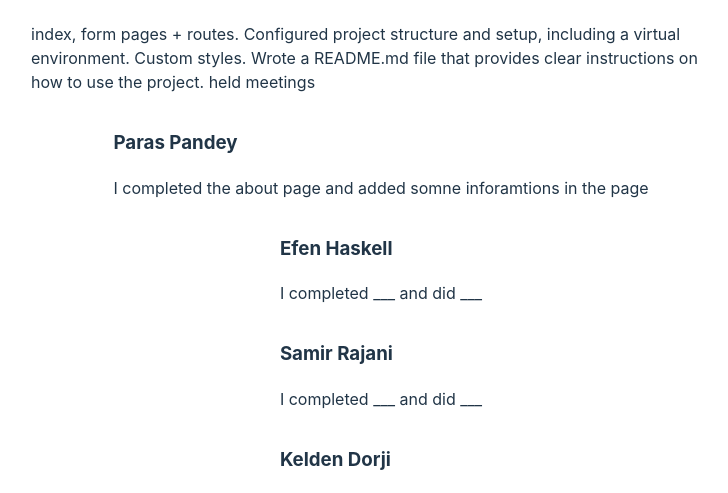
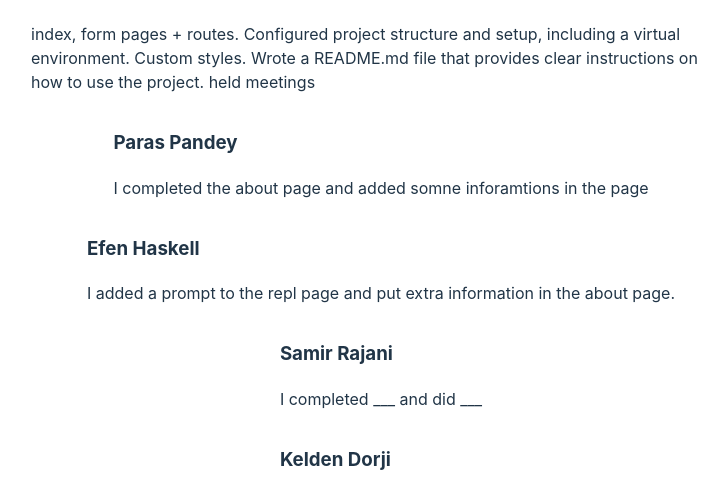
Before and after one commit to ArcherHeffern/cs103Team6, a Flask app: page /team in a window 1280 px wide. Shown: the part 212-705 px from the top of the page, without its empty margins (259-987 px from the left). Run offline with Flask 2, Linux system fonts and the light colour scheme.

Commit message:
Update team.html

```diff
--- a/ca01/templates/team.html
+++ b/ca01/templates/team.html
@@ -17,7 +17,7 @@
 </div>
 <div id="user">
     <h3>Efen Haskell</h3>
-    <p>I completed ___ and did ___</p>
+    <p>I added a prompt to the repl page and put extra information in the about page.</p>
 </div>
 <div id="user">
     <h3>Samir Rajani</h3>
```
